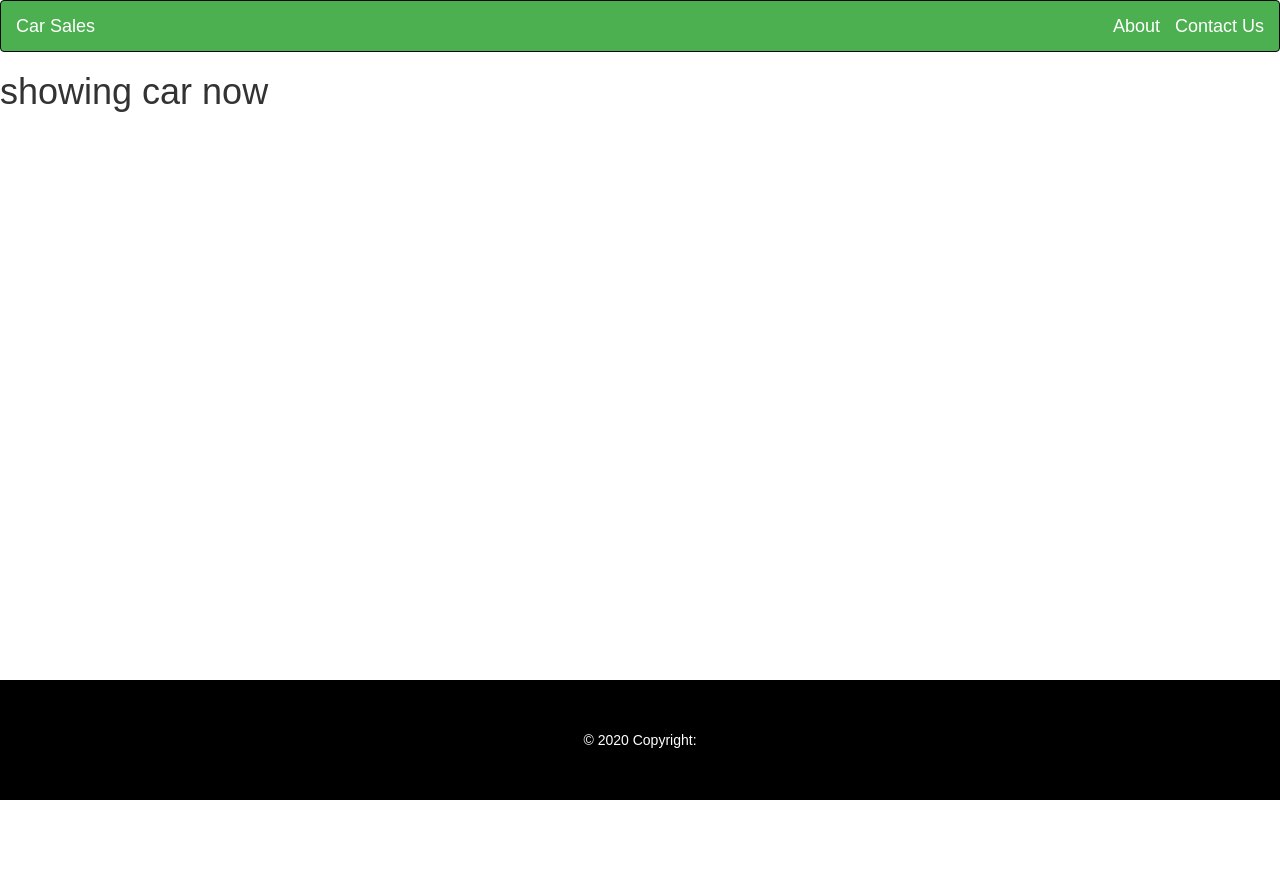
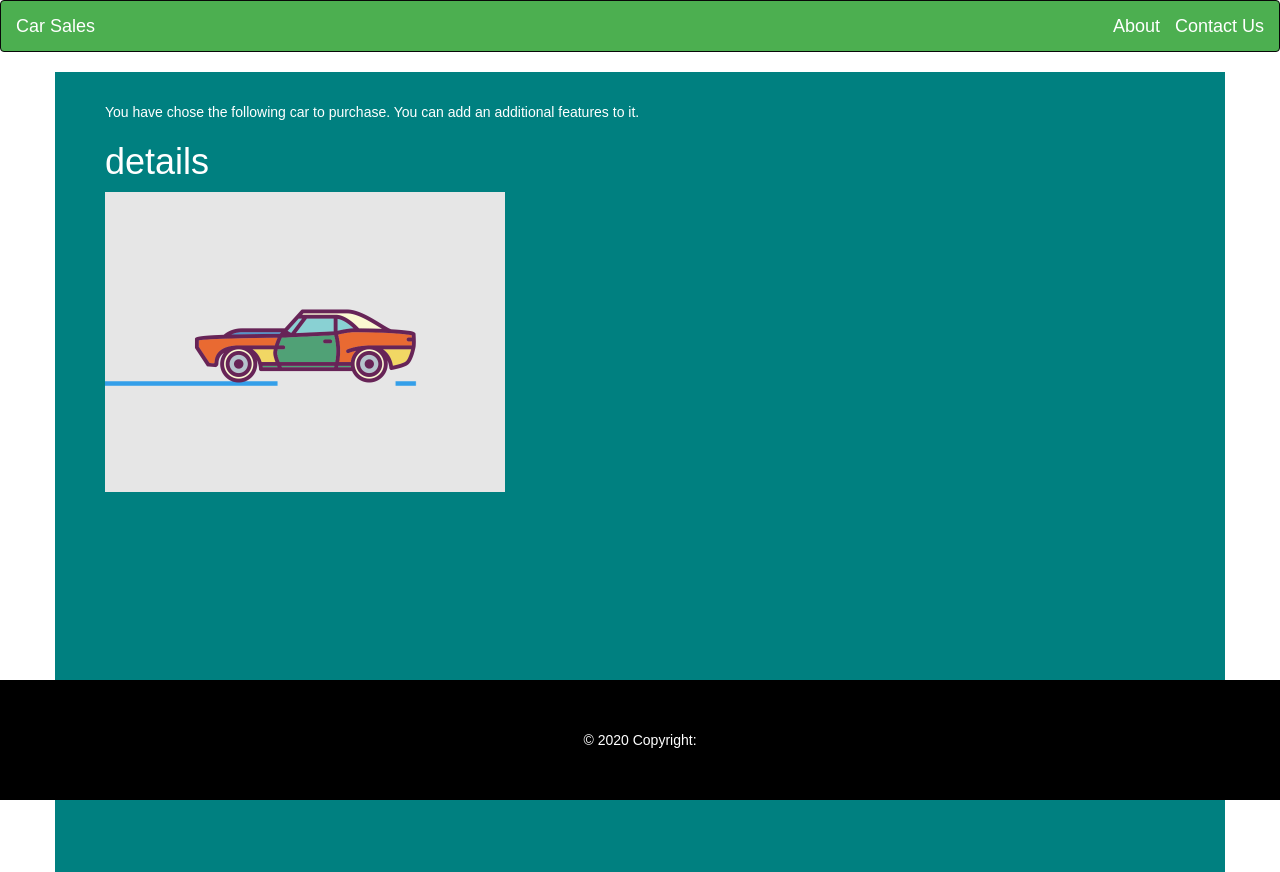
Before and after one commit to vy3191/e-commerce, a React (Create React App) app: page /cars/1 in a window 1280 px wide. Before the commit the page ends 800 px from the top, so only its background shows below. Built offline with nearby package versions, Linux system fonts and the light colour scheme.

Commit message:
Added moving car gif and modified some files

```diff
--- a/src/components/Cars.js
+++ b/src/components/Cars.js
@@ -15,7 +15,7 @@ class Cars extends Component {
      this.setState({
       carsList: cars
      })
-     localStorage.setItem("cars", cars)
+     localStorage.setItem("cars", JSON.stringify(cars))
   }
   render() {
     const { url } = this.props.match;
--- a/src/components/ShowCar.js
+++ b/src/components/ShowCar.js
@@ -1,12 +1,19 @@
 import React, { Component } from 'react';
-
+import MovingCar from '../styles/images/moving-car.gif'
 class ShowCar extends Component {
   render() {
     const { id } = this.props.match.params;
     console.log('id>>>>>', id)
+    const storedCars = JSON.parse(localStorage.getItem("cars")) || [];
+    console.log('stored cars>>>>>>', storedCars)
+    const car = storedCars.length > 0 && storedCars.filter( car => +(car.id) === +(id))[0];
+    console.log('stored car>>xxxx>>>', car)
+    console.log('car>>>', car)
     return (
-      <div>
-        <h1>showing car now</h1>
+      <div className="container show-car">
+        <p>You have chose the following car to purchase. You can add an additional features to it.</p>
+        <h1>{car.make} details</h1>
+        <img src={ MovingCar } alt="moving-car" width="auto" height="300" />
       </div>
     );
   }
--- a/src/styles/App.css
+++ b/src/styles/App.css
@@ -88,3 +88,10 @@ div.cards-container + .card {
    background: green;
    color: white;
 }
+
+.show-car {
+  background: teal;
+  height: 100vh;
+  color: white;
+  padding: 30px 50px;
+}
```
Also changed, not shown: src/styles/images/moving-car.gif (added).
